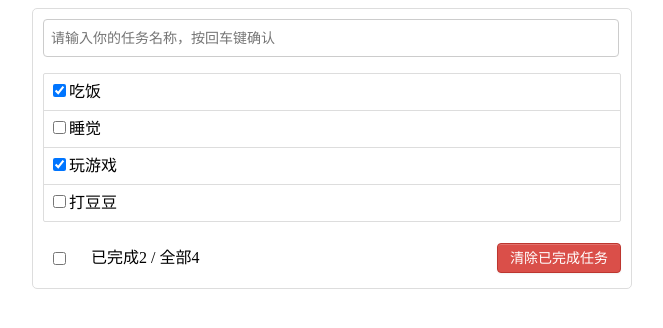
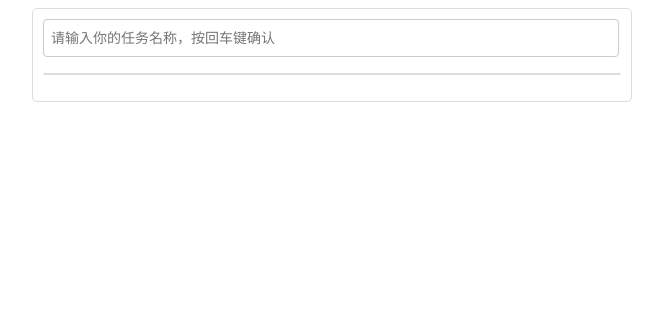
Before and after one commit to tdsoc2002/todolist, a Vue app: page / in a window 1280 px wide. Shown: the top 328 px of the page, without its empty margins (308-971 px from the left). Built offline with nearby package versions, Linux system fonts and the light colour scheme.

Commit message:
更新本地储存功能，去除写死的数据内容

```diff
--- a/src/App.vue
+++ b/src/App.vue
@@ -24,12 +24,7 @@ export default {
   },
   data(){
       return{
-        todos:[
-          {id:'0001',title:'吃饭',done:true},
-          {id:'0002',title:'睡觉',done:false},
-          {id:'0003',title:'玩游戏',done:true},
-          {id:'0004',title:'打豆豆',done:false}
-        ]
+        todos:JSON.parse(localStorage.getItem('todos'))||[]//防止返回值是Null后报错
       }
     },
     methods:{
@@ -63,6 +58,18 @@ export default {
         this.todos.forEach((todo)=>{
           todo.done=done
         })
+      }
+    },
+    watch:{
+      //简写版无法对数据的改变做出修改
+      // todos(value){
+      //   localStorage.setItem('todos',JSON.stringify(value))
+      // }
+      todos:{
+        deep:true,//开启深度监视，完整版watch写法
+        handler(value){
+          localStorage.setItem('todos',JSON.stringify(value))
+        }
       }
     }
 }
```
